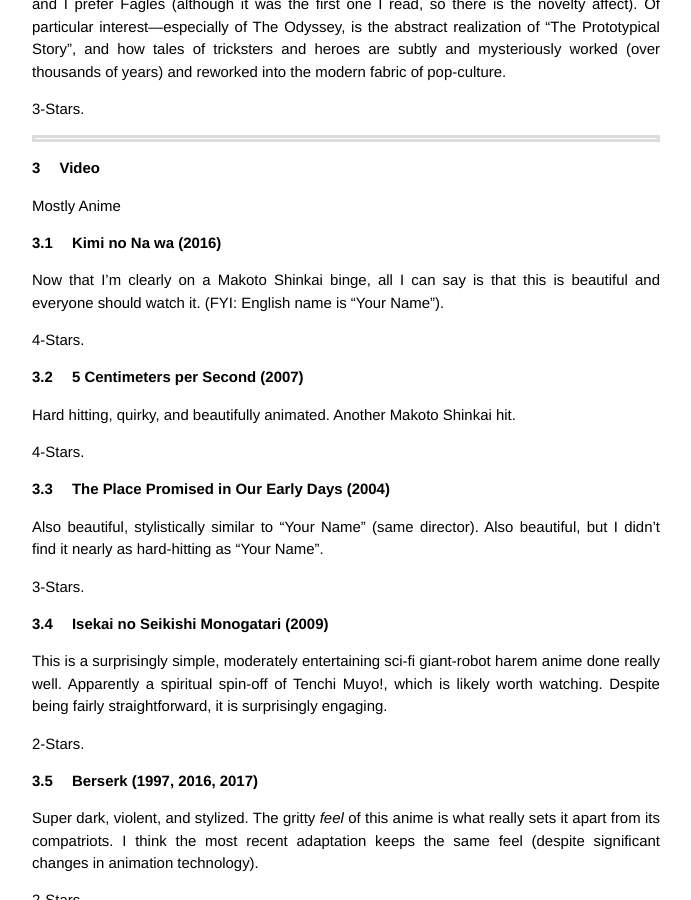
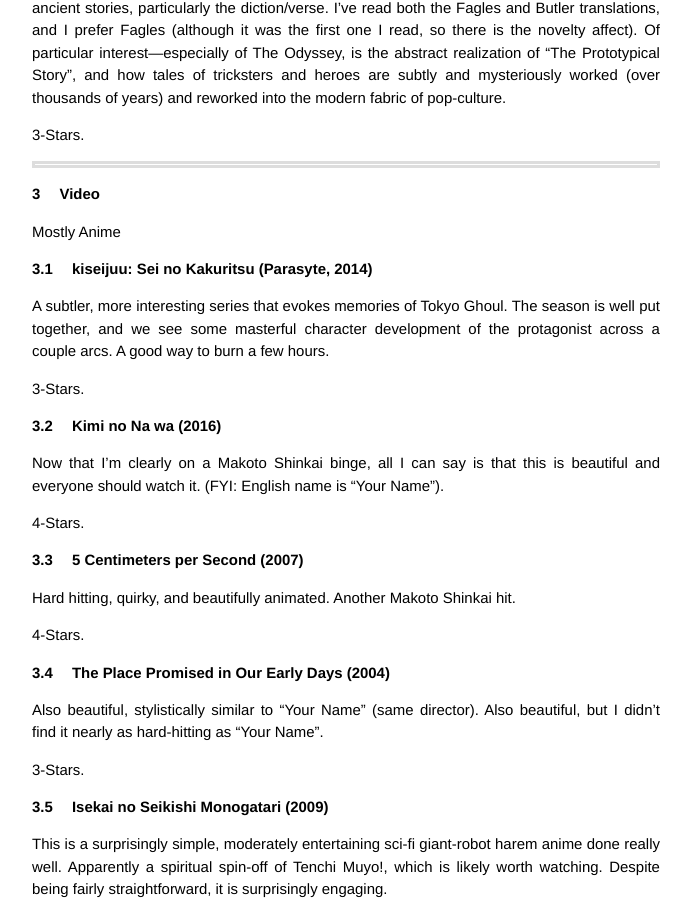
Before and after one commit to athuras/athuras.github.com, a Jekyll site: the page built from _posts/2014-08-06-Booklist.markdown, in a window 1280 px wide and 900 px high, scrolled down 13774 px. Shown: the whole window, without its empty margins (294-985 px from the left). Built offline with Jekyll 4.4.1, drawn with Linux system fonts in a browser that asks for light colours; comment, search, counter and statistics services are not loaded; some of the changed text lies outside the part shown.

Commit message:
parasyte

```diff
--- a/_posts/2014-08-06-Booklist.markdown
+++ b/_posts/2014-08-06-Booklist.markdown
@@ -405,6 +405,11 @@
 # Video
 Mostly Anime
 
+## kiseijuu: Sei no Kakuritsu (Parasyte, 2014)
+A subtler, more interesting series that evokes memories of Tokyo Ghoul. The season is well put together, and we see some masterful character development of the protagonist across a couple arcs. A good way to burn a few hours.
+
+3-Stars.
+
 ## Kimi no Na wa (2016)
 Now that I'm clearly on a Makoto Shinkai binge, all I can say is that this is beautiful and everyone should watch it. (FYI: English name is "Your Name").
 
```
